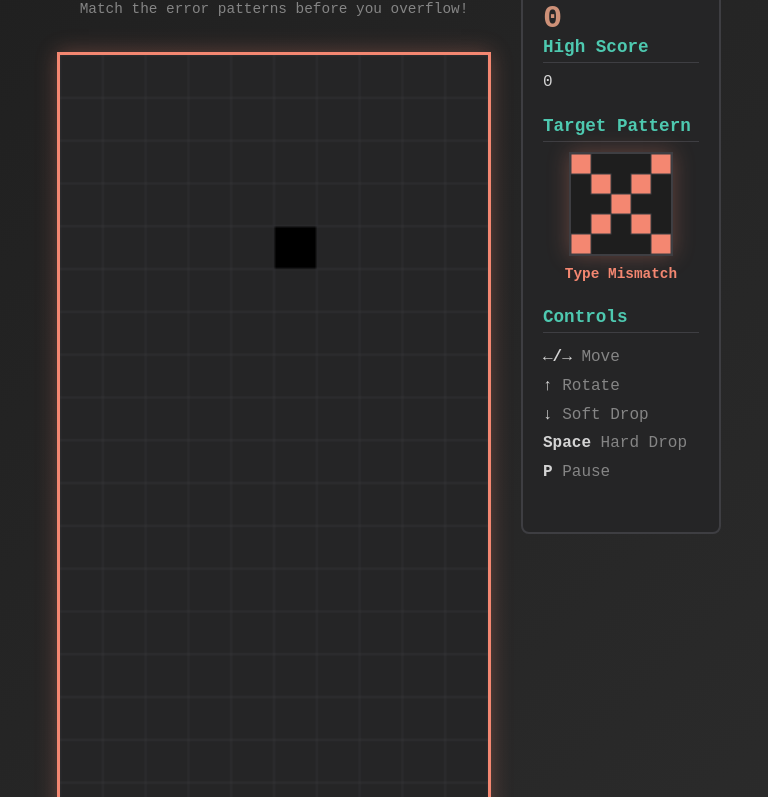
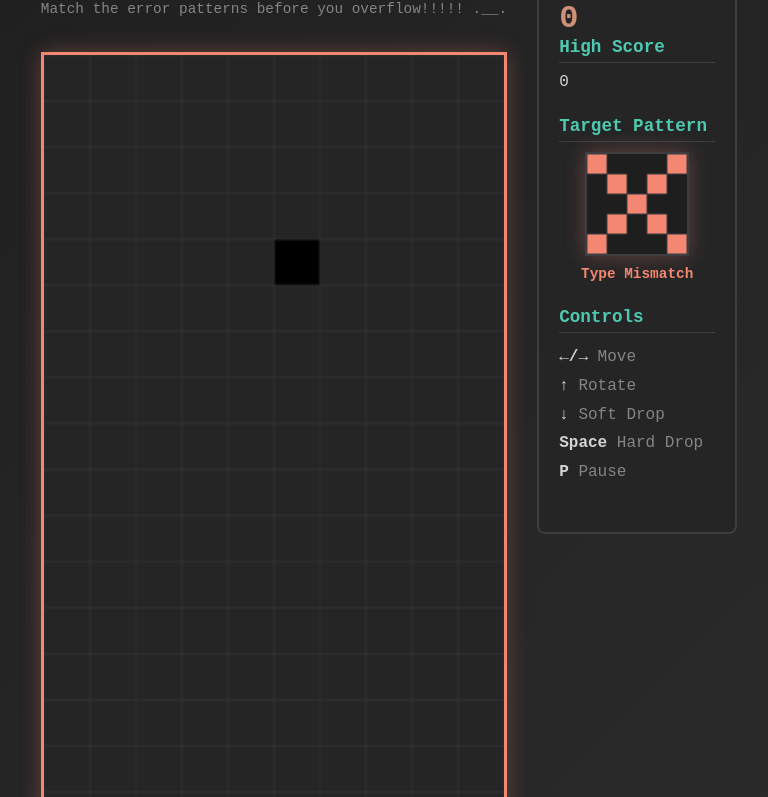
Before and after one commit to shizuka0723/skills-publish-docker-images, a plain HTML site: page src/index.html in a window 1280 px wide. Shown: the part 78-875 px from the top of the page, without its empty margins (251-1019 px from the left). Drawn offline with Linux system fonts and the light colour scheme.

Commit message:
update subtitle

```diff
--- a/src/index.html
+++ b/src/index.html
@@ -11,7 +11,7 @@
       <div class="main-panel">
         <div>
           <h1>🧱 Stack Overflown</h1>
-          <div class="subtitle">Match the error patterns before you overflow!</div>
+          <div class="subtitle">Match the error patterns before you overflow!!!!! .__.</div>
         </div>
         <canvas id="gameCanvas" width="300" height="600"></canvas>
       </div>
```
